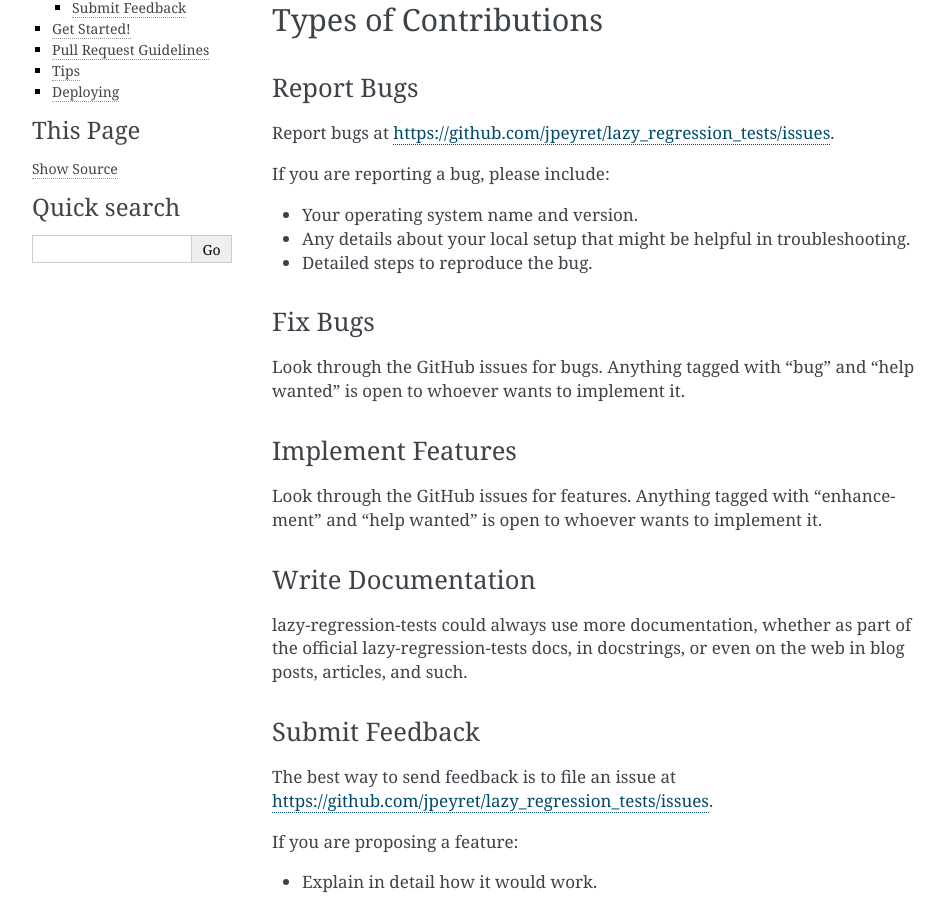
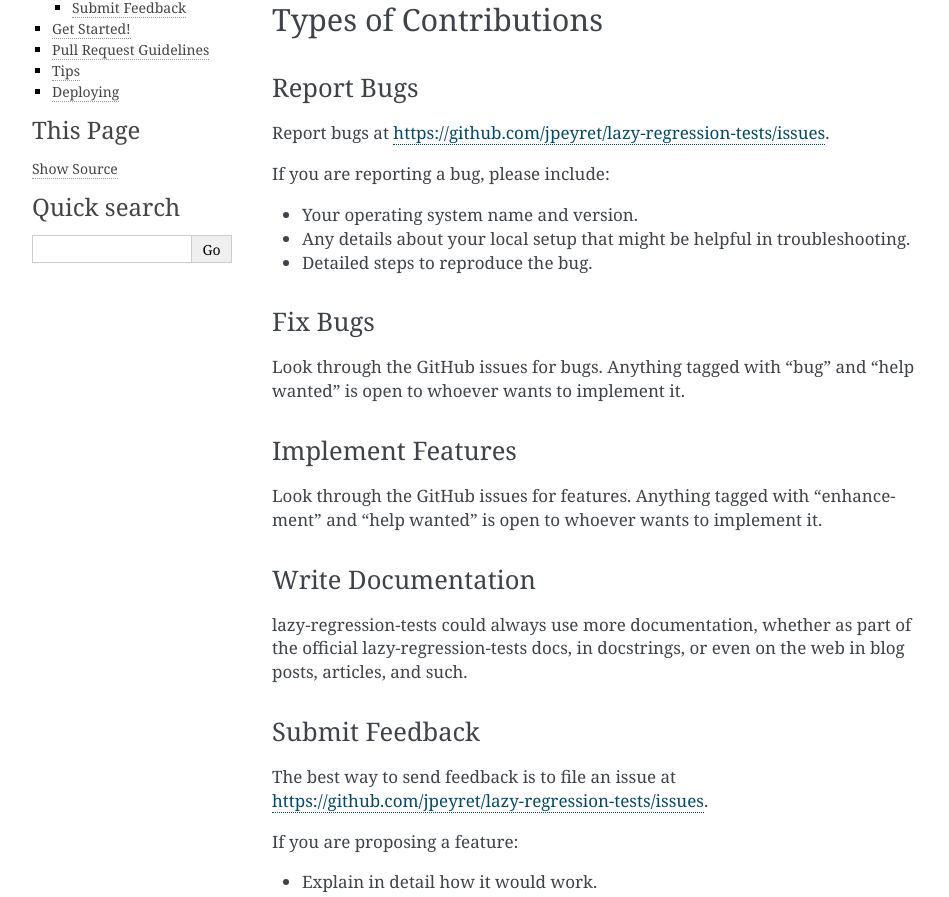
Before and after one commit to jpeyret/lazy-regression-tests, a Sphinx documentation site: the page built from docs/contributing.rst, in a window 1280 px wide and 1400 px high. Shown: the part 223-1120 px from the top of the window, without its empty margins (148-1097 px from the left). Built offline with Sphinx 7.4.7, drawn with Linux system fonts in a browser that asks for light colours; pages that are not in the unit, such as notebooks, are missing from menus; some of the changed text lies outside the part shown.

```diff
--- a/CONTRIBUTING.rst
+++ b/CONTRIBUTING.rst
@@ -15,7 +15,7 @@ Types of Contributions
 Report Bugs
 ~~~~~~~~~~~
 
-Report bugs at https://github.com/jpeyret/lazy_regression_tests/issues.
+Report bugs at https://github.com/jpeyret/lazy-regression-tests/issues.
 
 If you are reporting a bug, please include:
 
@@ -45,7 +45,7 @@ articles, and such.
 Submit Feedback
 ~~~~~~~~~~~~~~~
 
-The best way to send feedback is to file an issue at https://github.com/jpeyret/lazy_regression_tests/issues.
+The best way to send feedback is to file an issue at https://github.com/jpeyret/lazy-regression-tests/issues.
 
 If you are proposing a feature:
 
@@ -103,7 +103,7 @@ Before you submit a pull request, check that it meets these guidelines:
    your new functionality into a function with a docstring, and add the
    feature to the list in README.md.
 3. The pull request should work for Python 2.7, 3.4, 3.5 and 3.6, and for PyPy. Check
-   https://travis-ci.org/jpeyret/lazy_regression_tests/pull_requests
+   https://travis-ci.org/jpeyret/lazy-regression-tests/pull_requests
    and make sure that the tests pass for all supported Python versions.
 
 Tips
--- a/setup.py
+++ b/setup.py
@@ -44,7 +44,7 @@ setup(
     setup_requires=setup_requirements,
     test_suite="tests",
     tests_require=test_requirements,
-    url="https://github.com/jpeyret/lazy_regression_tests",
+    url="https://github.com/jpeyret/lazy-regression-tests",
     version="0.2.0",
     zip_safe=False,
 )
```
Also changed, not shown: docs/installation.rst (+4 -4 lines), .travis.yml.
